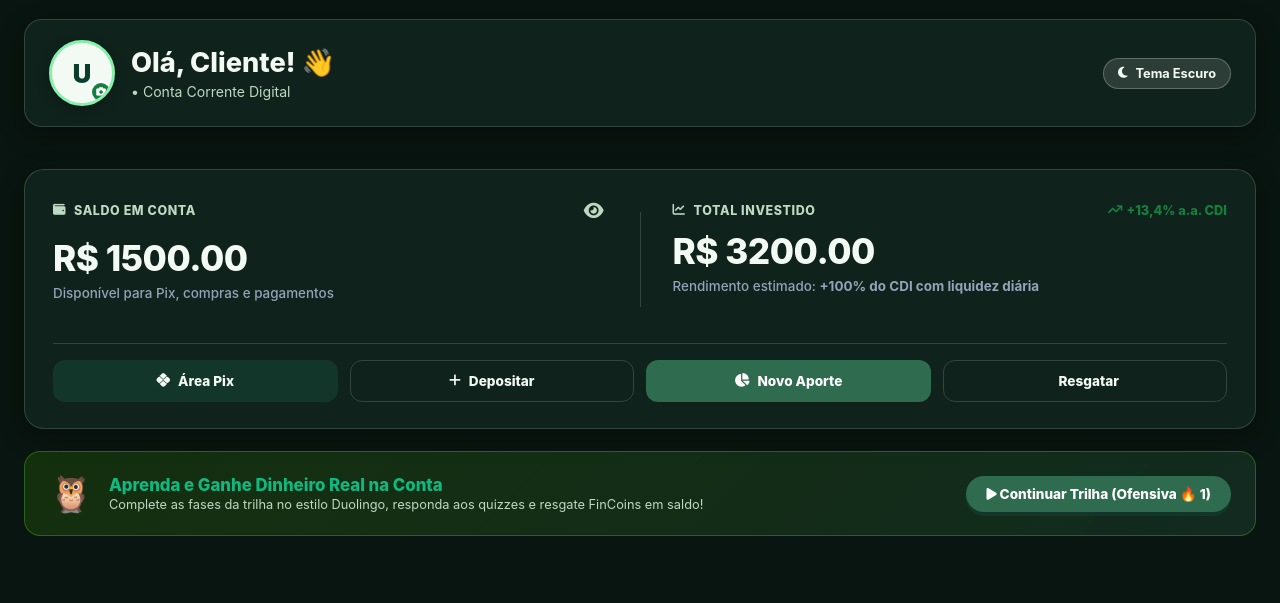
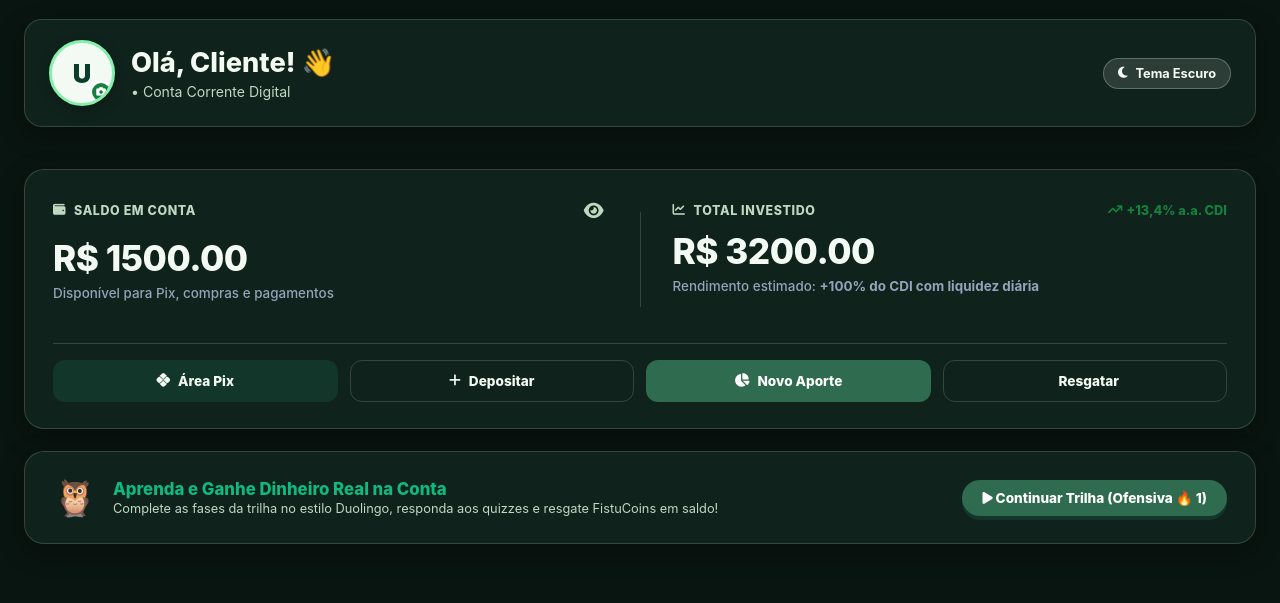
Before and after one commit to Nexvt1/Fintechs, a Flask app: template templates/home.html in a window 1280 px wide. Shown: the part 73-676 px from the top of the page. Run offline with Flask 3, Linux system fonts and the light colour scheme; the template is opened without the code that fills it, so the values that code supplies are empty; the visitor is signed in with stand-in values (Sample User, id 1); some libraries are stand-ins or nearby versions.

Commit message:
feat: troca de FinCoins por FistuCoins e layout unificado de ponta a ponta

```diff
--- a/static/home.css
+++ b/static/home.css
@@ -3747,3 +3747,73 @@ body.theme-light .edu-callout-left h4 {
 body.theme-dark .edu-callout-left h4 {
     color: #10B981 !important;
 }
+
+
+/* ========================================================
+   PADRONIZAÇÃO UNIFICADA E DE PONTA A PONTA DA TELA (100% WIDTH)
+   ======================================================== */
+.bank-container,
+.invest-screen-container,
+.edu-screen-wrapper,
+.personalizacao-container {
+    width: 100% !important;
+    max-width: 100% !important;
+    padding: 20px 24px 60px 24px !important;
+    box-sizing: border-box !important;
+}
+
+.page-standard-header,
+.greeting-bar,
+.bank-unified-card,
+.edu-callout-banner,
+.user-portfolio-section,
+.edu-fullwidth-canvas,
+.duo-stats-bar,
+.level-tabs-bar,
+.daily-mission-banner,
+.admin-test-banner {
+    width: 100% !important;
+    max-width: 100% !important;
+    margin-left: 0 !important;
+    margin-right: 0 !important;
+    box-sizing: border-box !important;
+}
+
+/* BANNER DE CHAMADA DA EDUCAÇÃO: UNIFICADO COM O RESTO DO APP */
+.edu-callout-banner {
+    border-radius: 20px !important;
+    padding: 24px 28px !important;
+    transition: background 0.3s ease, border-color 0.3s ease;
+}
+
+body.theme-light .edu-callout-banner {
+    background: #FFFFFF !important;
+    border: 1px solid rgba(18, 55, 42, 0.14) !important;
+    box-shadow: 0 8px 24px rgba(18, 55, 42, 0.08) !important;
+}
+
+body.theme-light .edu-callout-left h4 {
+    color: #15803D !important;
+}
+
+body.theme-light .edu-callout-left p {
+    color: #111827 !important;
+    font-weight: 500 !important;
+}
+
+body.theme-dark .edu-callout-banner,
+body:not(.theme-light) .edu-callout-banner {
+    background: var(--bg-card) !important;
+    border: 1px solid var(--border-subtle) !important;
+    box-shadow: var(--shadow-card) !important;
+}
+
+body.theme-dark .edu-callout-left h4,
+body:not(.theme-light) .edu-callout-left h4 {
+    color: #10B981 !important;
+}
+
+body.theme-dark .edu-callout-left p,
+body:not(.theme-light) .edu-callout-left p {
+    color: #BFD8C2 !important;
+}
--- a/templates/admin_dashboard.html
+++ b/templates/admin_dashboard.html
@@ -700,7 +700,7 @@
                             <span>🔥</span>
                             <span id="adminEduStreak">30</span> dias
                         </div>
-                        <div class="admin-stat-badge" title="FinCoins acumuladas" style="color: #1CB0F6;">
+                        <div class="admin-stat-badge" title="FistuCoins acumuladas" style="color: #1CB0F6;">
                             <span>💎</span>
                             <span id="adminEduCoins">9999</span>
                         </div>
@@ -1199,7 +1199,7 @@
                     </p>
                     <div style="display: flex; justify-content: center; gap: 14px; margin-bottom: 20px;">
                         <div style="background: ${level.light}; color: ${level.dark}; padding: 8px 14px; border-radius: 14px; font-weight: 800; font-size: 0.9rem;">
-                            💎 +25 FinCoins
+                            💎 +25 FistuCoins
                         </div>
                         <div style="background: #DEF7EC; color: #03543F; padding: 8px 14px; border-radius: 14px; font-weight: 800; font-size: 0.9rem;">
                             🛡️ Modo Master
--- a/templates/home.html
+++ b/templates/home.html
@@ -161,7 +161,7 @@
                     <span class="edu-callout-icon">🦉</span>
                     <div>
                         <h4>Aprenda e Ganhe Dinheiro Real na Conta</h4>
-                        <p>Complete as fases da trilha no estilo Duolingo, responda aos quizzes e resgate FinCoins em saldo!</p>
+                        <p>Complete as fases da trilha no estilo Duolingo, responda aos quizzes e resgate FistuCoins em saldo!</p>
                     </div>
                 </div>
                 <button class="btn-open-edu" onclick="mudarAba('educacao')">
@@ -251,7 +251,7 @@
                     <span>🔥</span>
                     <span id="eduStreak">1</span>
                 </div>
-                <div class="stat-badge stat-gems" title="FinCoins acumuladas">
+                <div class="stat-badge stat-gems" title="FistuCoins acumuladas">
                     <span>💎</span>
                     <span id="eduCoins">5847</span>
                 </div>
@@ -492,7 +492,7 @@
                 <br>
                 <p><strong>💡 Regra de Ouro:</strong> Primeiro poupe, depois gaste. Mantenha de 3 a 6 meses do seu custo de vida alocado em ativos com 100% do CDI e liquidez imediata.</p>
                 <br>
-                <p><strong>💎 Recompensa:</strong> Ao concluir cada stage, você recebe <strong>20 FinCoins</strong> e um crédito de <strong>R$ 5,00</strong> no saldo do seu banco Fistu!</p>
+                <p><strong>💎 Recompensa:</strong> Ao concluir cada stage, você recebe <strong>20 FistuCoins</strong> e um crédito de <strong>R$ 5,00</strong> no saldo do seu banco Fistu!</p>
             </div>
             <button onclick="fecharModais()" style="width: 100%; padding: 12px; border-radius: 14px; background: var(--duo-green); color: white; border: none; font-weight: 800; cursor: pointer; box-shadow: 0 4px 0 var(--duo-green-dark);">
                 Entendi, vamos praticar!
@@ -1255,7 +1255,7 @@
                         </p>
                         <div style="display: flex; justify-content: center; gap: 14px; margin-bottom: 20px;">
                             <div style="background: ${level.light}; color: ${level.dark}; padding: 8px 14px; border-radius: 14px; font-weight: 800; font-size: 0.9rem;">
-                                💎 +20 FinCoins
+                                💎 +20 FistuCoins
                             </div>
                             <div style="background: #DEF7EC; color: #03543F; padding: 8px 14px; border-radius: 14px; font-weight: 800; font-size: 0.9rem;">
                                 💵 +R$ 5,00 Saldo
```
Also changed, not shown: www/index.html (+8 -8 lines), www/style.css (+70 -0 lines).
